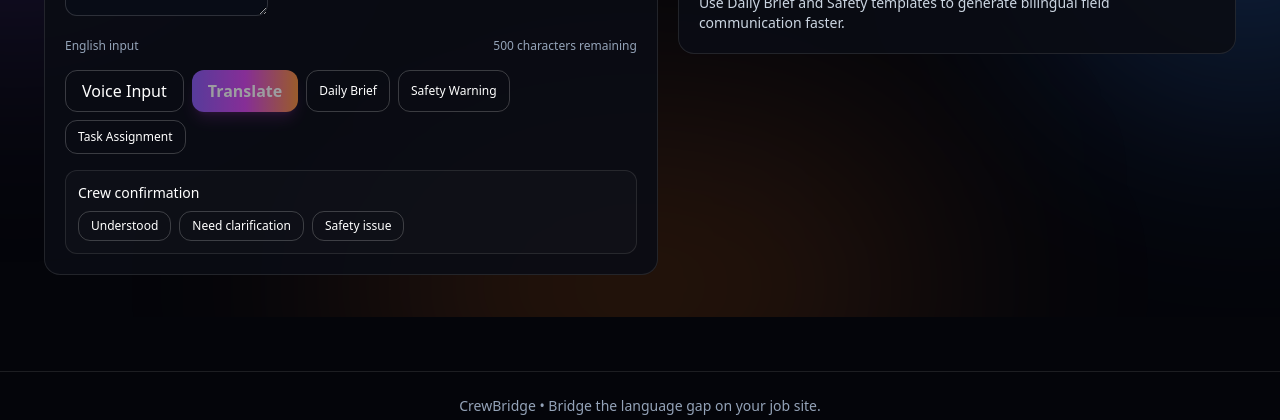
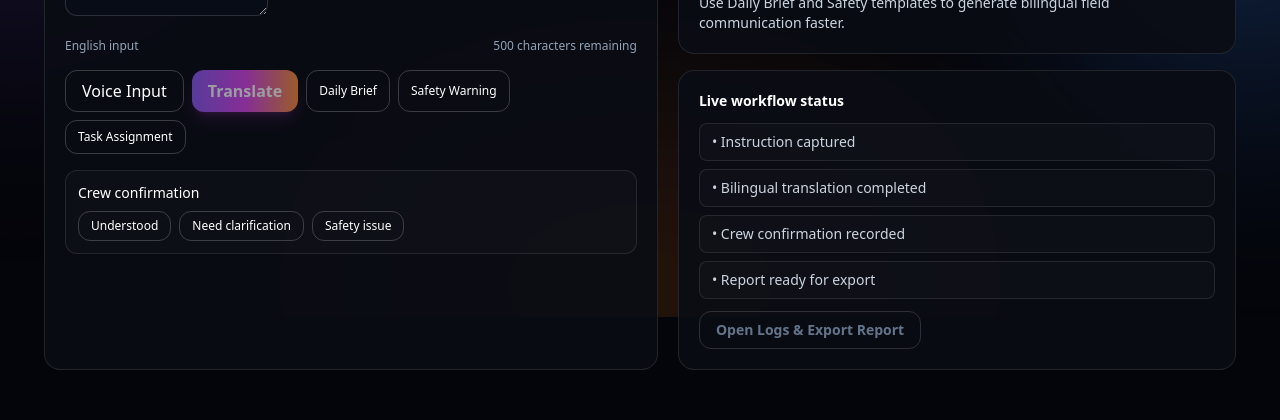
Before and after one commit to arrey-2/crewbridge, a Next.js app: page /translate in a window 1280 px wide. Shown: the part 483-903 px from the top of the page. Built offline with nearby package versions, Linux system fonts and the light colour scheme; no server answers.

Commit message:
Competition push: flawless demo workflow, urgency, and bilingual polish

```diff
--- a/app/login/LoginClient.tsx
+++ b/app/login/LoginClient.tsx
@@ -22,7 +22,7 @@ export default function LoginClient() {
     setLoading(true);
     const { data, error } = await supabaseClient.auth.signInWithPassword({ email, password });
     if (error || !data.session) {
-      setError('Unable to log in. Please check your credentials.');
+      setError(t('login_error_invalid'));
       setLoading(false);
       return;
     }
@@ -50,7 +50,7 @@ export default function LoginClient() {
       </form>
       {error && <p className="mt-2 text-red-300">{error}</p>}
       <button onClick={demoMode} disabled={loading} className="mt-4 w-full rounded-xl border border-white/20 px-4 py-2.5 font-medium hover:bg-white/10 disabled:cursor-not-allowed disabled:opacity-60">
-        Demo Mode
+        {t('login_demo_mode')}
       </button>
       <p className="mt-4 text-sm text-slate-400">
         {t('auth_no_account')} <Link className="text-violet-300" href="/signup">{t('auth_create_one')}</Link>
--- a/app/page.tsx
+++ b/app/page.tsx
@@ -57,6 +57,7 @@ export default function LandingPage() {
           </h1>
           <p className="mx-auto mt-6 max-w-3xl text-lg text-slate-300">{t('hero_sub')}</p>
           <p className="mx-auto mt-3 max-w-2xl text-sm text-slate-400">{t('home_supporting_copy')}</p>
+          <p className="mx-auto mt-2 max-w-2xl text-sm font-medium text-amber-200/90">{t('home_urgency_line')}</p>
           <div className="mt-9 flex flex-wrap items-center justify-center gap-3">
             <Link href="/signup" className="btn-primary">{t('cta_primary')}</Link>
             <Link href="/login" className="btn-secondary">{t('cta_secondary')}</Link>
--- a/app/signup/page.tsx
+++ b/app/signup/page.tsx
@@ -22,12 +22,12 @@ export default function SignupPage() {
 
     if (password.length < 8 || !/\d/.test(password)) {
       setIsError(true);
-      setMessage('Password must be at least 8 characters and include one number.');
+      setMessage(t('signup_password_rule'));
       return;
     }
     if (password !== confirmPassword) {
       setIsError(true);
-      setMessage('Passwords do not match.');
+      setMessage(t('signup_password_mismatch'));
       return;
     }
 
@@ -44,17 +44,17 @@ export default function SignupPage() {
 
     if (error) {
       setIsError(true);
-      setMessage(error.message || 'Signup is temporarily unavailable. Please try again.');
+      setMessage(error.message || t('signup_temporarily_unavailable'));
       return;
     }
 
-    setMessage('Check your email to verify your account before logging in.');
+    setMessage(t('signup_check_email'));
   }
 
   return (
     <div className="mx-auto max-w-md panel p-8">
       <h1 className="mb-2 text-3xl font-semibold">{t('signup_title')}</h1>
-      <p className="mb-6 text-slate-400">Create your secure CrewBridge workspace.</p>
+      <p className="mb-6 text-slate-400">{t('signup_secure_workspace')}</p>
       <form className="space-y-3" onSubmit={onSubmit}>
         <input type="text" required placeholder={t('auth_full_name')} value={fullName} onChange={(e) => setFullName(e.target.value)} className="w-full" />
         <input type="email" required placeholder={t('auth_email')} value={email} onChange={(e) => setEmail(e.target.value)} className="w-full" />
--- a/app/translate/page.tsx
+++ b/app/translate/page.tsx
@@ -1,6 +1,7 @@
 'use client';
 
 import { useEffect, useMemo, useState } from 'react';
+import Link from 'next/link';
 import { TRADES } from '@/lib/constants';
 import { getDailyResetText } from '@/lib/utils';
 import { useLanguage } from '@/components/LanguageProvider';
@@ -32,6 +33,11 @@ export default function TranslatePage() {
   const sourceLang = senderRole === 'Owner' ? 'English' : 'Spanish';
   const targetLang = senderRole === 'Owner' ? 'Spanish' : 'English';
   const charsRemaining = useMemo(() => 500 - input.length, [input]);
+  const workflowStatus = {
+    instruction: input.trim().length > 0,
+    translated: output.trim().length > 0,
+    confirmed: confirmation.trim().length > 0
+  };
 
   useEffect(() => {
     if (document.cookie.includes('cb-demo=1')) {
@@ -141,6 +147,24 @@ export default function TranslatePage() {
             <p className="font-medium text-white">{t('translate_workflow_helpers')}</p>
             <p className="mt-2">{t('translate_helper_text')}</p>
           </div>
+          <div className="panel p-5">
+            <p className="text-sm font-semibold text-white">{t('translate_workflow_title')}</p>
+            <div className="mt-3 space-y-2 text-sm">
+              {[
+                { label: t('translate_workflow_step_1'), done: workflowStatus.instruction },
+                { label: t('translate_workflow_step_2'), done: workflowStatus.translated },
+                { label: t('translate_workflow_step_3'), done: workflowStatus.confirmed },
+                { label: t('translate_workflow_step_4'), done: workflowStatus.translated && workflowStatus.confirmed }
+              ].map(({ label, done }) => (
+                <p key={label} className={`rounded-lg border px-3 py-2 ${done ? 'border-emerald-300/30 bg-emerald-400/10 text-emerald-200' : 'border-white/10 bg-white/[0.02] text-slate-300'}`}>
+                  {done ? '✓' : '•'} {label}
+                </p>
+              ))}
+            </div>
+            <Link href="/logs" className={`mt-3 inline-flex rounded-xl px-4 py-2 text-sm font-semibold ${workflowStatus.translated && workflowStatus.confirmed ? 'bg-gradient-to-r from-violet-500 to-blue-500 text-white' : 'pointer-events-none border border-white/15 text-slate-500'}`}>
+              {t('translate_generate_report')}
+            </Link>
+          </div>
         </div>
       </section>
     </div>
--- a/components/LanguageProvider.tsx
+++ b/components/LanguageProvider.tsx
@@ -104,6 +104,7 @@ const dictionary: Dict = {
   home_value_chip_2: { en: 'Reduce rework and missed instructions', es: 'Reduce retrabajo e instrucciones perdidas' },
   home_value_chip_3: { en: 'Improve safety communication quality', es: 'Mejora la calidad de comunicación de seguridad' },
   home_value_chip_4: { en: 'Create daily documentation trails', es: 'Crea evidencia diaria de comunicación' },
+  home_urgency_line: { en: 'Every unclear instruction can cost hours in rework the same day.', es: 'Cada instrucción poco clara puede costar horas de retrabajo el mismo día.' },
 
   login_title: { en: 'Welcome back', es: 'Bienvenido de nuevo' },
   signup_title: { en: 'Create your CrewBridge account', es: 'Crea tu cuenta de CrewBridge' },
@@ -132,6 +133,20 @@ const dictionary: Dict = {
   translate_template_safety: { en: 'Safety Warning', es: 'Alerta de seguridad' },
   translate_template_task: { en: 'Task Assignment', es: 'Asignación de tarea' },
   translate_demo_badge: { en: 'Demo Mode – Real Translation (Limited Access)', es: 'Modo demo – Traducción real (acceso limitado)' }
+  ,
+  translate_workflow_title: { en: 'Live workflow status', es: 'Estado del flujo en vivo' },
+  translate_workflow_step_1: { en: 'Instruction captured', es: 'Instrucción capturada' },
+  translate_workflow_step_2: { en: 'Bilingual translation completed', es: 'Traducción bilingüe completada' },
+  translate_workflow_step_3: { en: 'Crew confirmation recorded', es: 'Confirmación de cuadrilla registrada' },
+  translate_workflow_step_4: { en: 'Report ready for export', es: 'Reporte listo para exportar' },
+  translate_generate_report: { en: 'Open Logs & Export Report', es: 'Abrir bitácoras y exportar reporte' },
+  login_error_invalid: { en: 'Unable to log in. Please check your credentials.', es: 'No se pudo iniciar sesión. Revisa tus datos.' },
+  login_demo_mode: { en: 'Demo Mode', es: 'Modo demo' },
+  signup_secure_workspace: { en: 'Create your secure CrewBridge workspace.', es: 'Crea tu espacio seguro de CrewBridge.' },
+  signup_password_rule: { en: 'Password must be at least 8 characters and include one number.', es: 'La contraseña debe tener al menos 8 caracteres e incluir un número.' },
+  signup_password_mismatch: { en: 'Passwords do not match.', es: 'Las contraseñas no coinciden.' },
+  signup_temporarily_unavailable: { en: 'Signup is temporarily unavailable. Please try again.', es: 'El registro no está disponible temporalmente. Inténtalo de nuevo.' },
+  signup_check_email: { en: 'Check your email to verify your account before logging in.', es: 'Revisa tu correo para verificar tu cuenta antes de iniciar sesión.' }
 };
 
 type Ctx = {
```
